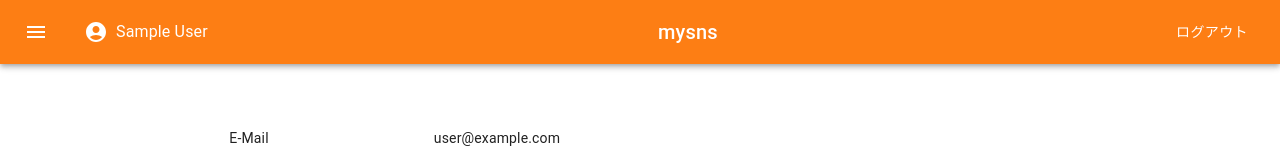
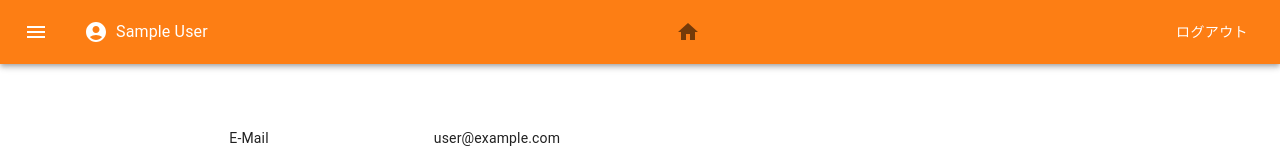
Before and after one commit to hiromuyamada/mysns, a React (Create React App) app: page /mypage in a window 1280 px wide. Shown: the top 160 px of the page. Built offline with nearby package versions, Linux system fonts and the light colour scheme; no server answers; the database is empty; sample sign-in values are in the browser's storage.

Commit message:
modified

```diff
--- a/src/components/modules/Header.jsx
+++ b/src/components/modules/Header.jsx
@@ -11,6 +11,7 @@
 import AccountCircleRoundedIcon from '@mui/icons-material/AccountCircleRounded';
 import firebase from 'firebase';
 import { useNavigate } from 'react-router-dom';
+import HomeIcon from '@mui/icons-material/Home';
 
 
 export const Header = () => {
@@ -51,7 +52,13 @@
           </>
           }
           <Typography variant="h6" component="div" sx={{ flexGrow: 1 }}>
-            <Link href="../threads" sx={{textDecoration:"none",color:"#fff"}}>mysns</Link>
+            {isLogin
+            &&
+            <IconButton onClick={()=>history('../threads')}>
+              <HomeIcon />
+            </IconButton>
+            }
+            {/* <Link href="../threads" sx={{textDecoration:"none",color:"#fff"}}>mysns</Link> */}
           </Typography>
           {!isLogin
           ? <Button color="inherit" href='../../Login'>ログイン</Button>
--- a/src/components/modules/PostedCard.jsx
+++ b/src/components/modules/PostedCard.jsx
@@ -7,6 +7,7 @@
     const {username,content,time,isMyPost ,id} = props;
     //削除(自身の投稿のみ有効)
     const doDelete = (id) =>{
+        if(window.confirm('削除してよろしいですか？')){
             const {currentUser} = firebase.auth();
             if(currentUser){
                 const db = firebase.firestore();
@@ -14,6 +15,7 @@
                 ref.delete().catch(()=>{
                     alert('削除に失敗しました。\nもう一度お試しください。')
                 })
+            }
         }
     }
     return(
--- a/src/pages/MyPage.jsx
+++ b/src/pages/MyPage.jsx
@@ -85,7 +85,7 @@
                                     ニックネーム
                                 </TableCell>
                                 <TableCell>
-                                    <TextField variant="outlined" value={displayName} onChange={(val)=>setDisplayName(val.target.value)} size="small" />
+                                    <TextField variant="outlined" label=' ' value={displayName} onChange={(val)=>setDisplayName(val.target.value)} size="small" />
                                     <Button className="ms-3" onClick={changeDisplayName}>変更する</Button>
                                 </TableCell>
                             </TableRow>
```
Lines whose indentation alone changed are shown as unchanged.
